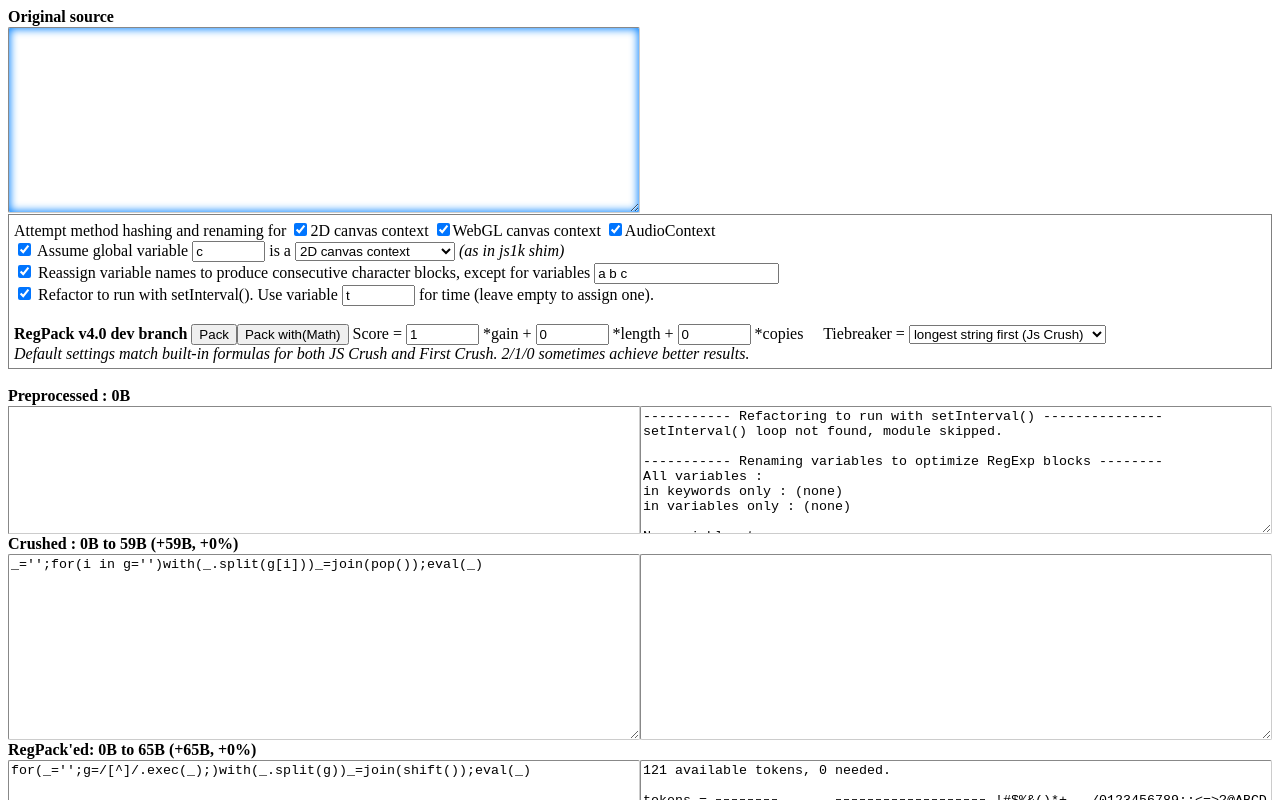
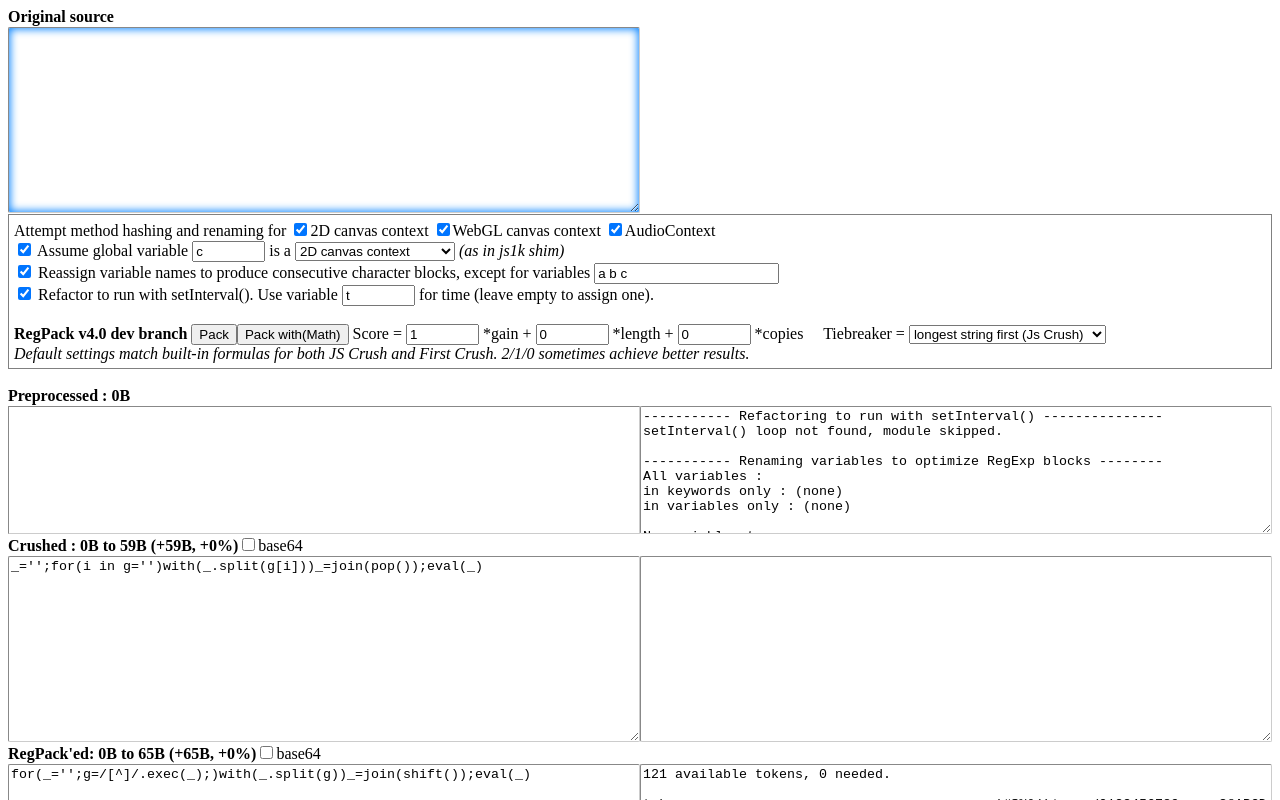
Before and after one commit to Siorki/RegPack, a website: page regPack.html in a window 1280 px wide. Both pictures are taken after a click on the button "Pack". Shown: the top 800 px of the page. Drawn offline with Linux system fonts and the light colour scheme.

Commit message:
Implementation of #16 - base64 output
Option above the output boxes, not available if used with node.js

```diff
--- a/regPack.html
+++ b/regPack.html
@@ -136,13 +136,16 @@ Tiebreaker = <select id="paramFTiebreaker">
 <br>
 <div id="output">
 <div id="preprocessed">
-	<b id="stage0Title">Preprocessed : </b><b id="stage0Message"></b><br><div id="stage0Output" class="textBox"></div><textarea rows=12 id="stage0Details"></textarea><br>
+	<b id="stage0Title">Preprocessed : </b><b id="stage0Message"></b>
+	<br><div id="stage0Output" class="textBox"></div><textarea rows=12 id="stage0Details"></textarea><br>
 </div>
 <div id="crushed">
-	<b id="stage1Title">Crushed : </b><b id="stage1Message"></b><br><textarea rows=12 id="stage1Output"></textarea><textarea rows=12 id="stage1Details"></textarea><br>
+	<b id="stage1Title">Crushed : </b><b id="stage1Message"></b><input type="checkbox" id="stage1Base64"/>base64
+	<br><textarea rows=12 id="stage1Output"></textarea><textarea rows=12 id="stage1Details"></textarea><br>
 </div>
 <div id="packed">
-	<b id="stage2Title">RegPack'ed: </b><b id="stage2Message"></b><br><textarea rows=12 id="stage2Output"></textarea><textarea rows=12 id="stage2Details"></textarea><br>
+	<b id="stage2Title">RegPack'ed: </b><b id="stage2Message"></b><input type="checkbox" id="stage2Base64"/>base64
+	<br><textarea rows=12 id="stage2Output"></textarea><textarea rows=12 id="stage2Details"></textarea><br>
 </div>
 </div>
 <script src="packerData.js"></script>
@@ -150,6 +153,8 @@ Tiebreaker = <select id="paramFTiebreaker">
 <script src="regPack.js"></script>
 <script src="patternViewer.js"></script>
 <script>
+
+var outputCode = [];
 
 function doRegPack(withMath) {
 
@@ -207,17 +212,23 @@ function doRegPack(withMath) {
 		outputField.removeChild(outputField.lastChild);
 	}
 	outputField.appendChild(patternViewer.render(bestOutput.contents, bestOutput.matchesLookup));
-	document.getElementById("stage0Details").value = bestOutput.log;
+	document.getElementById("stage0Details").value = outputCode[0] = bestOutput.log;
 	document.getElementById("stage0Details").style.height = outputField.offsetHeight+"px";
 
 	for (var j=1; j<3; ++j) {
 		var stage = j<2 ? j-1 : (packer.getByteLength(bestOutput.result[1][1])< packer.getByteLength(bestOutput.result[2][1]) ? 1 : 2);
-		var output = bestOutput.result[stage][1];
-		var outputLength = packer.getByteLength(output);
+		outputCode[j] = bestOutput.result[stage][1];
+		var outputLength = packer.getByteLength(outputCode[j]);
 		document.getElementById("stage"+j+"Title").setAttribute("class", bestCompression==outputLength ? "bestMessage" : "");
 		document.getElementById("stage"+j+"Message").innerHTML = resultMessage(originalLength, outputLength);
 		document.getElementById("stage"+j+"Message").setAttribute("class", bestCompression==outputLength ? "bestMessage" : "");
-		document.getElementById("stage"+j+"Output").value = output;
+		document.getElementById("stage"+j+"Base64").onclick = function(index) {
+			return function() {
+				document.getElementById("stage"+index+"Output").value = this.checked ? btoa(outputCode[index]) : outputCode[index];
+			};
+		} (j);
+		document.getElementById("stage"+j+"Base64").onclick();	// set the textarea contents, raw or base64
+
 		// highlight best result in green
 		document.getElementById("stage"+j+"Output").setAttribute("class", bestCompression==outputLength ? "best" : "");
 		document.getElementById("stage"+j+"Details").value = bestOutput.result[stage][2];
```
